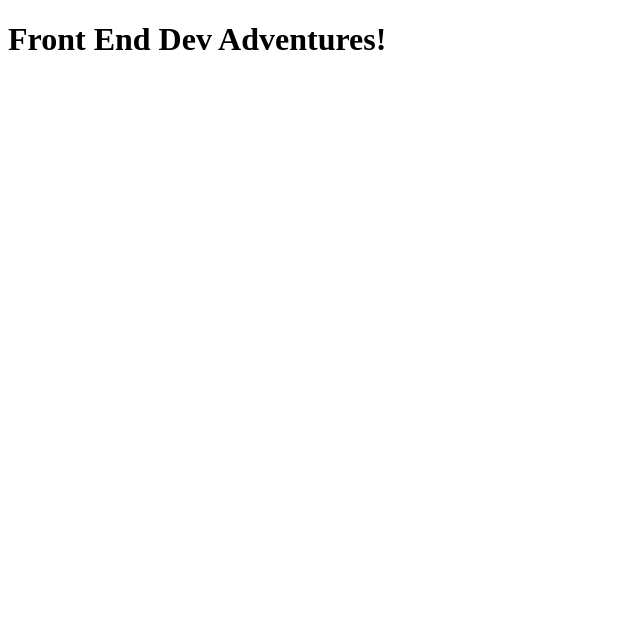
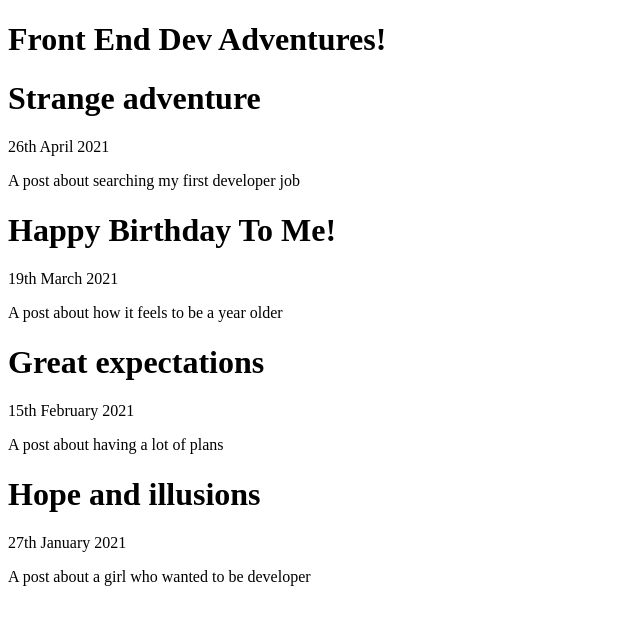
Before and after one commit to Ceyene/MyBlog, a Gatsby site: page / in a window 1280 px wide. Shown: the whole page, without its empty margins (0-640 px from the left). Built offline with nearby package versions, Linux system fonts and the light colour scheme; Gatsby itself is replaced by a stand-in of ours.

Commit message:
Querying my blog posts

```diff
--- a/src/pages/index.js
+++ b/src/pages/index.js
@@ -2,10 +2,23 @@ import { graphql } from "gatsby";
 import React from "react";
 
 const Home = ({ data }) => {
-  console.log(data.site);
+  const siteTitle = data.site.siteMetadata.title;
+  const siteDescription = data.site.siteMetadata.description;
+  const posts = data.allMdx.nodes;
+
   return (
     <div>
       <h1>Front End Dev Adventures!</h1>
+      {posts.map((post) => {
+        const title = post.frontmatter.title || post.fields.slug;
+        return (
+          <div>
+            <h1>{title}</h1>
+            <p>{post.frontmatter.date}</p>
+            <p>{post.frontmatter.description}</p>
+          </div>
+        );
+      })}
     </div>
   );
 };
@@ -20,5 +33,16 @@ export const pageQuery = graphql`
         description
       }
     }
+    allMdx(sort: { fields: [frontmatter___date], order: DESC }) {
+      nodes {
+        excerpt
+        slug
+        frontmatter {
+          date(formatString: "Do MMMM YYYY")
+          title
+          description
+        }
+      }
+    }
   }
 `;
```
